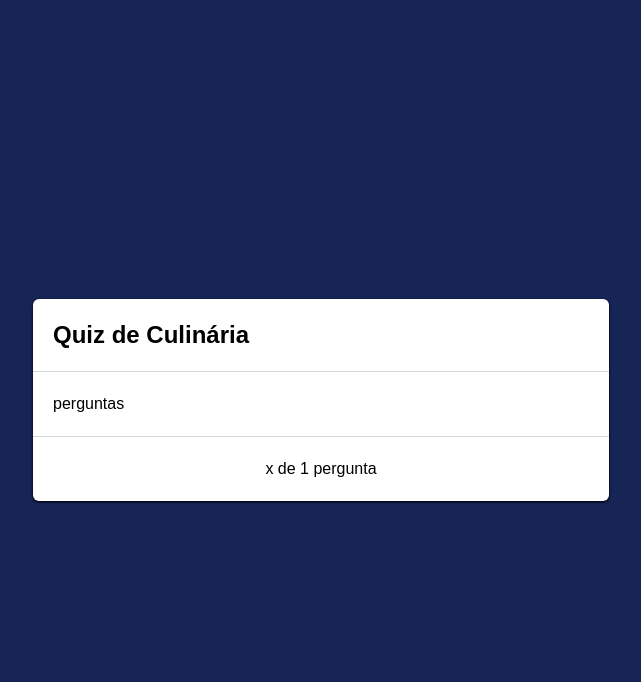
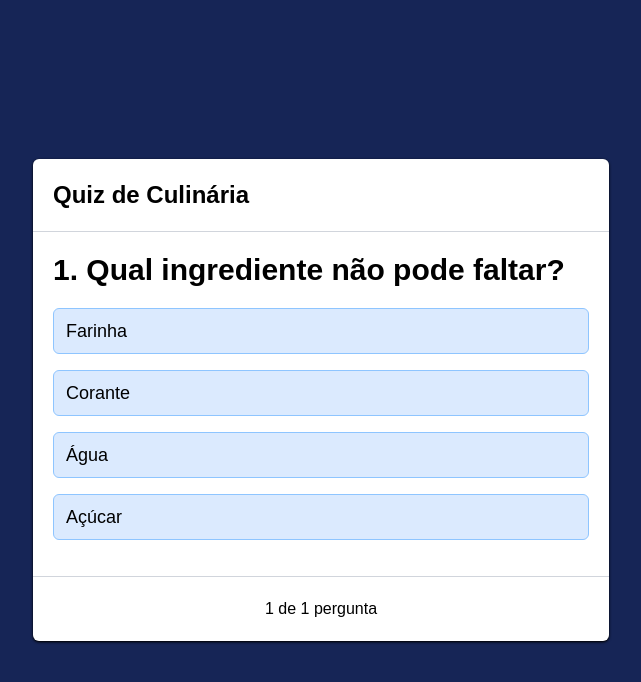
Before and after one commit to gabriellymossa/quiz, a Next.js app: page / in a window 1280 px wide. Shown: the top 682 px of the page, without its empty margins (319-960 px from the left). Built offline with nearby package versions, Linux system fonts and the light colour scheme.

Commit message:
perguntas, opções e checks criados

```diff
--- /dev/null
+++ b/src/app/components/QuestionItem.tsx
@@ -0,0 +1,40 @@
+import { useState } from "react";
+import { Question } from "../type/Question"
+
+type Props = {
+  question: Question;
+  count: number;
+  onAnswer: (answer: number) => void;
+}
+
+export const QuestionItem = ({ question, count, onAnswer }: Props) => {
+  const [selectedAnswer, setSelectedAnswer] = useState<number | null>(null);
+
+  const checkQuestion = (key: number) => {
+    if(selectedAnswer === null) {
+      setSelectedAnswer(key);
+      onAnswer(key);
+    }
+  }
+
+  return(
+    <div>
+      <div className="text-3xl font-bold mb-5">{count}. {question.question}</div>
+      <div>{question.options.map((item, key) => (
+        <div
+          key={key}
+          onClick={() => checkQuestion(key)}
+          className={`border px-3 py-2 rounded-md text-lg mb-4 border-blue-300 bg-blue-100
+
+            ${selectedAnswer !== null ? 'cursor-auto' : 'cursor-pointer hover:opacity-60'}
+
+            ${selectedAnswer !== null && selectedAnswer === question.answer && selectedAnswer === key && 'bg-green-100 border-green-300'}
+
+            ${selectedAnswer !== null && selectedAnswer !== question.answer && selectedAnswer === key && 'bg-red-100 border-red-300'}
+
+            `}
+        >{item}</div>
+      ))}</div>
+    </div>
+  )
+}
--- a/src/app/data/questions.ts
+++ b/src/app/data/questions.ts
@@ -1,6 +1,6 @@
-import { Questions } from "../type/Question";
+import { Question } from "../type/Question";
 
-export const questions: Questions[] = [
+export const questions: Question[] = [
   {
     question: "Qual ingrediente não pode faltar?",
     options: [
--- a/src/app/page.tsx
+++ b/src/app/page.tsx
@@ -2,10 +2,15 @@
 
 import { useState } from "react";
 import { questions } from "./data/questions";
+import { QuestionItem } from "./components/QuestionItem";
 
 const Page = () => {
   const [currentQuestion, setCurrentQuestion] = useState(0);
   const title = 'Quiz de Culinária';
+
+  const handleAnswered = (answer: number) => {
+
+  }
 
 
   return(
@@ -14,11 +19,15 @@
         <div className="p-5 font-bold text-2xl border-b border-gray-300">{title}</div>
 
         <div className="p-5">
-          perguntas
+          <QuestionItem
+            question={questions[currentQuestion]}
+            count={currentQuestion + 1}
+            onAnswer={handleAnswered}
+          />
         </div>
 
         <div className="p-5 text-center border-t border-gray-300">
-          x de {questions.length} pergunta{questions.length === 1? '' : 's'}
+          {currentQuestion + 1} de {questions.length} pergunta{questions.length === 1? '' : 's'}
         </div>
 
       </div>
--- a/src/app/type/Question.ts
+++ b/src/app/type/Question.ts
@@ -1,4 +1,4 @@
-export type Questions = {
+export type Question = {
   question: string;
   options: string[];
   answer: number;
```
